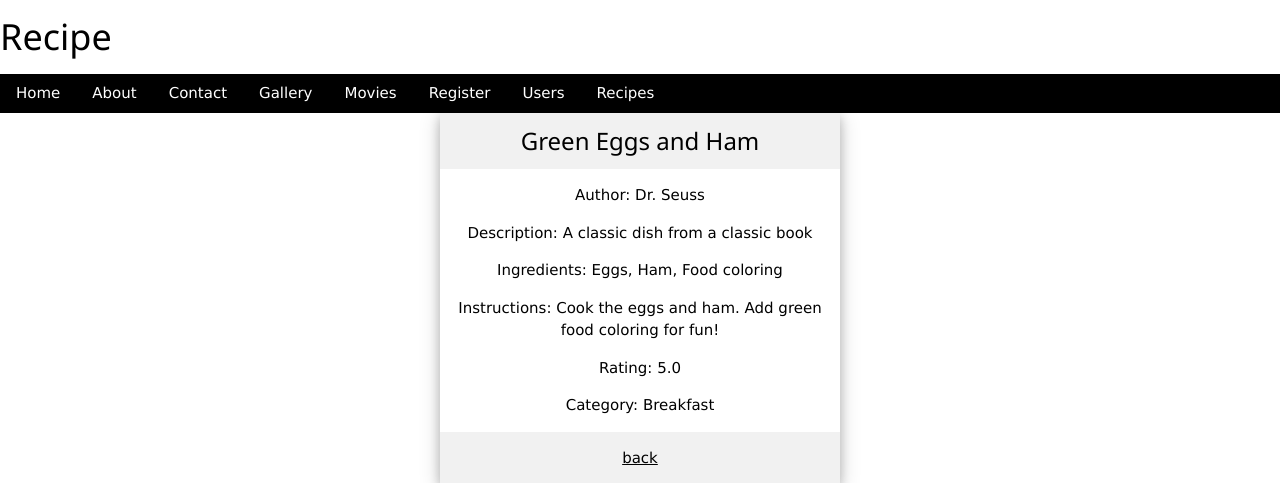
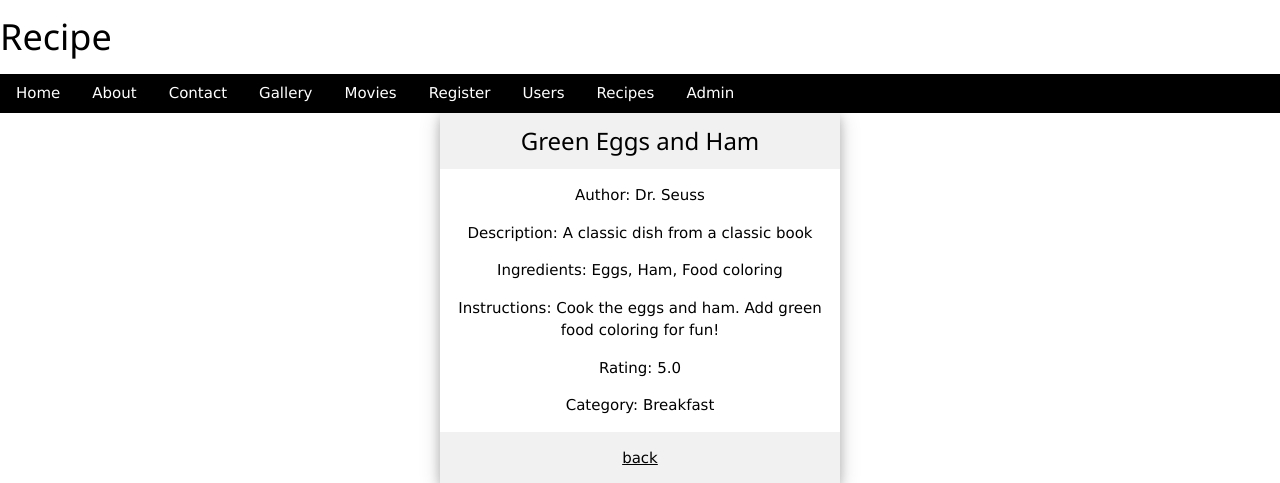
Before and after one commit to Michael-Harber/Jinja-wn24, a Flask app: page /recipe/1 in a window 1280 px wide. Shown: the top 483 px of the page. Run offline with Flask 3, Linux system fonts and the light colour scheme.

Commit message:
admin updated

```diff
--- a/templates/base.html
+++ b/templates/base.html
@@ -27,6 +27,7 @@
       <a href="/register" class="w3-bar-item w3-button">Register</a>
        <a href="/users" class="w3-bar-item w3-button">Users</a>
       <a href="/recipes" class="w3-bar-item w3-button">Recipes</a>
+      <a href="/admin" class="w3-bar-item w3-button">Admin</a>
     </nav>
 
   {% block content %}
```
Also changed, not shown: instance/recipes.db.
